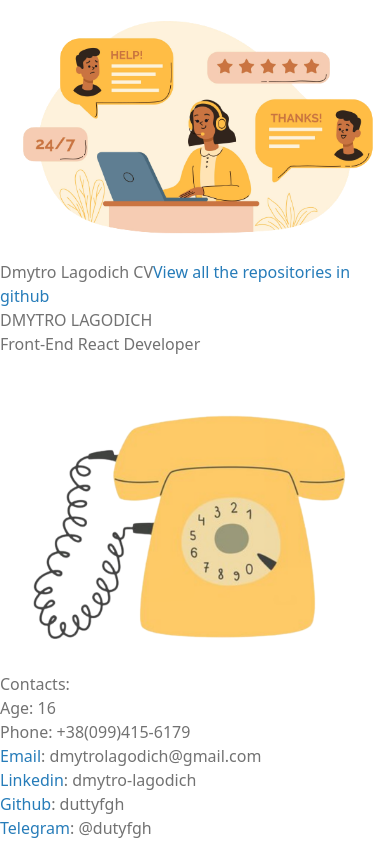
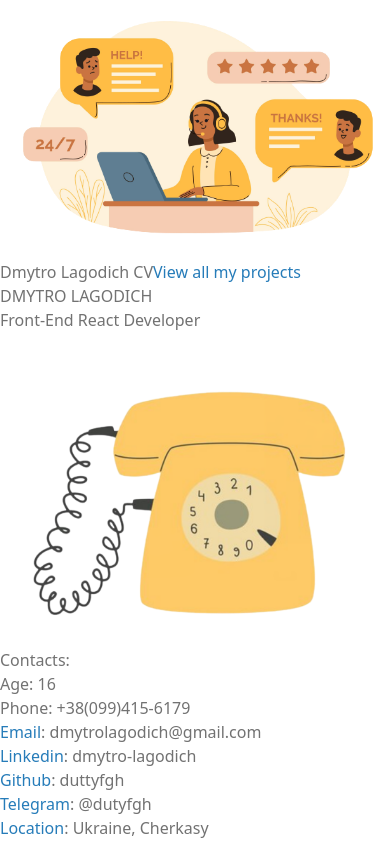
Before and after one commit to duttyfgh/cv, a React (Vite) app: page / in a window 390 px wide. Shown: the top 844 px of the page. Built offline with nearby package versions, Linux system fonts and the light colour scheme.

Commit message:
fix: bags in design

```diff
--- a/src/components/LeftBar.tsx
+++ b/src/components/LeftBar.tsx
@@ -28,11 +28,11 @@
                 </span>
 
                 <a
-                    href="https://github.com/duttyfgh?tab=repositories"
+                    href="https://duttyfgh.github.io/projects/"
                     className='hover:underline mt-5'
                     target='_blank'
                 >
-                    View all the repositories in github
+                    View all my projects
                 </a>
             </div>
 
--- a/src/components/RightBar.tsx
+++ b/src/components/RightBar.tsx
@@ -163,6 +163,28 @@
                 </div>
 
             </div>
+
+            <div className='underPanel'>
+
+                <Line/>
+                <div className='
+             flex
+             items-start
+             justify-between
+             flex-wrap
+             text-[18px]
+             w-[100%]
+             '>
+                    <span>
+                        This project is maintained by:
+                    </span>
+                    <a
+                        className='hover:underline'
+                        href="https://github.com/duttyfgh"
+                        target='_blank'
+                    >dutyfgh</a>
+                </div>
+            </div>
         </div>
     )
 }
--- a/src/components/littleHeader/LittleHeader.tsx
+++ b/src/components/littleHeader/LittleHeader.tsx
@@ -23,11 +23,11 @@
           </span>
 
           <a
-            href="https://github.com/duttyfgh?tab=repositories"
-            className='hover:underline mt-5'
+            href="https://duttyfgh.github.io/projects/"
+            className='hover:underline mt-1'
             target='_blank'
           >
-            View all the repositories in github
+            View all my projects
           </a>
 
         </div>
--- a/src/index.css
+++ b/src/index.css
@@ -27,6 +27,10 @@
 
 }
 
+.underPanel {
+    display: none;
+}
+
 
 @media(min-width: 1201px) {
     .littleLine {
@@ -37,6 +41,10 @@
 @media(max-width: 1200px) {
     .leftBar {
         display: none;
+    }
+
+    .underPanel {
+        display: block;
     }
 
     .disappearance {
```
